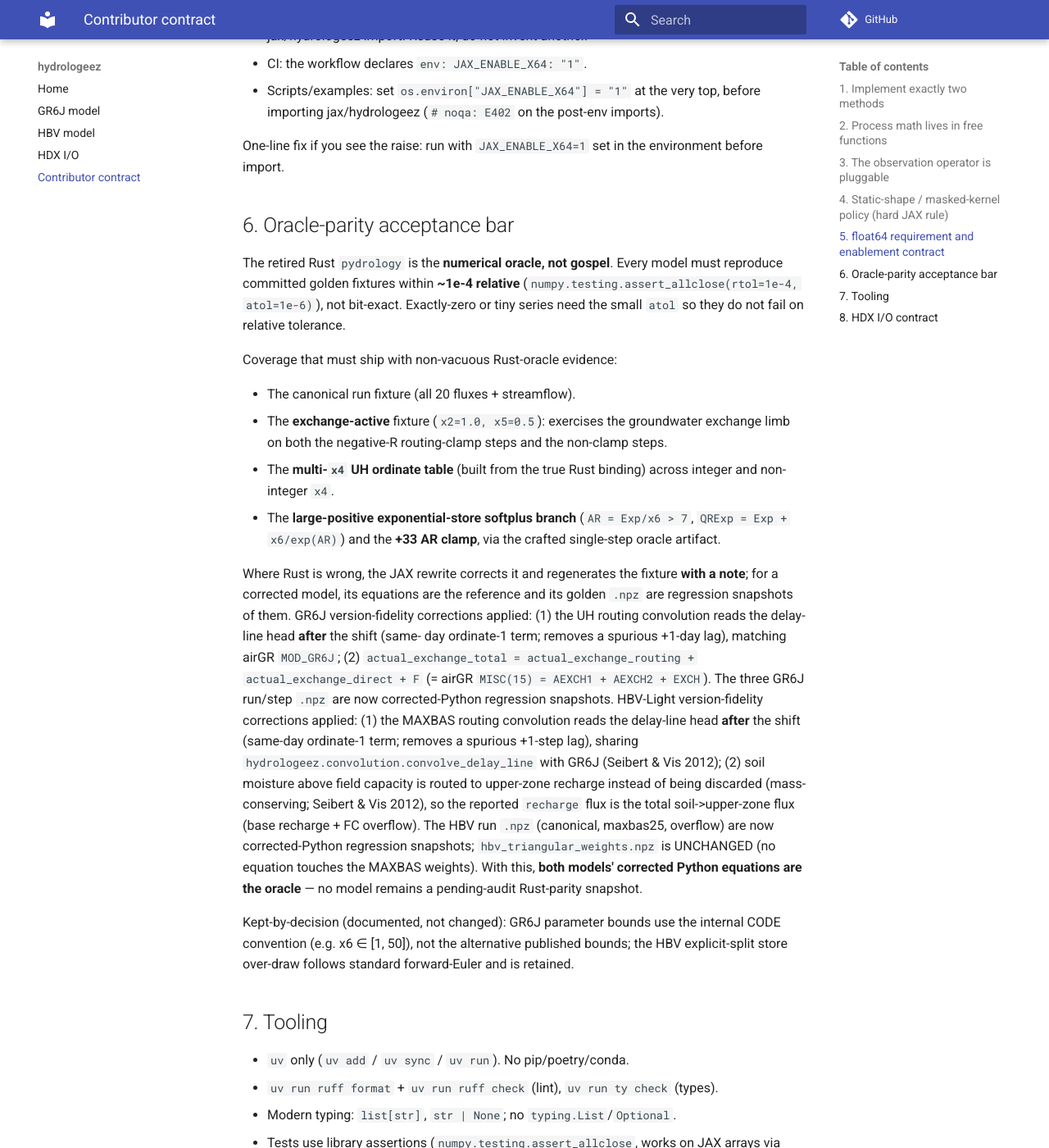
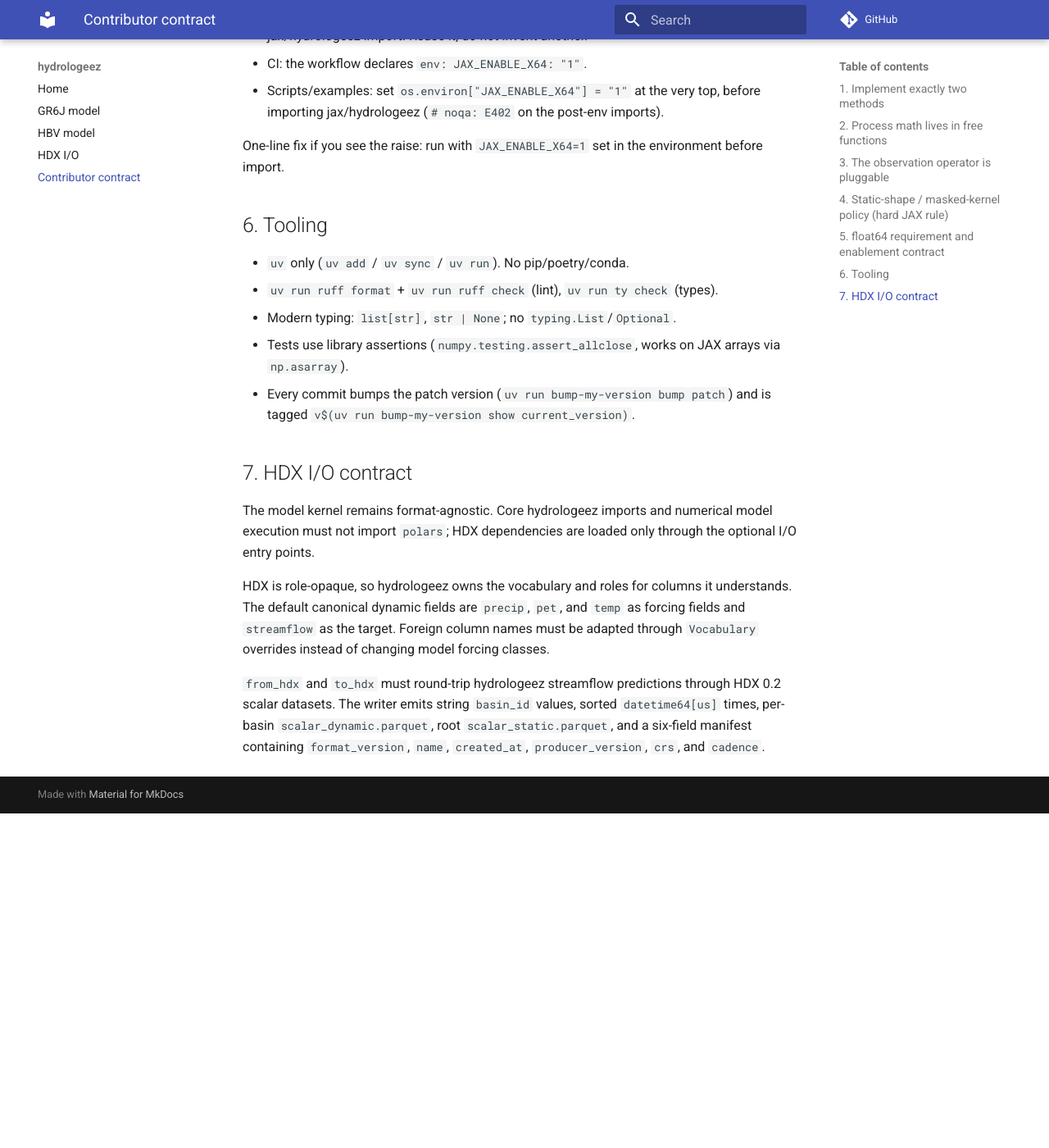
Before and after one commit to CooperBigFoot/hydrologeez, an MkDocs documentation site: the page built from docs/contracts.md, in a window 1280 px wide and 1400 px high, scrolled down 1653 px. Shown: the whole window at 82% size. Built offline with MkDocs 1.6.1 and Material for MkDocs 9.7.7, drawn with Linux system fonts in a browser that asks for light colours; comment, search, counter and statistics services are not loaded; after the commit the page ends 2645 px from its top, so only the background shows below that.

Commit message:
docs(contracts): remove oracle-parity acceptance bar and renumber sections (#36)

```diff
--- a/docs/contracts.md
+++ b/docs/contracts.md
@@ -66,48 +66,7 @@ float64 is required process-wide (long store accumulation + metric stability).
 One-line fix if you see the raise: run with `JAX_ENABLE_X64=1` set in the
 environment before import.
 
-## 6. Oracle-parity acceptance bar
-
-The retired Rust `pydrology` is the **numerical oracle, not gospel**. Every model
-must reproduce committed golden fixtures within **~1e-4 relative**
-(`numpy.testing.assert_allclose(rtol=1e-4, atol=1e-6)`), not bit-exact. Exactly-zero
-or tiny series need the small `atol` so they do not fail on relative tolerance.
-
-Coverage that must ship with non-vacuous Rust-oracle evidence:
-
-- The canonical run fixture (all 20 fluxes + streamflow).
-- The **exchange-active** fixture (`x2=1.0, x5=0.5`): exercises the groundwater
-  exchange limb on both the negative-R routing-clamp steps and the non-clamp steps.
-- The **multi-`x4` UH ordinate table** (built from the true Rust binding) across
-  integer and non-integer `x4`.
-- The **large-positive exponential-store softplus branch** (`AR = Exp/x6 > 7`,
-  `QRExp = Exp + x6/exp(AR)`) and the **+33 AR clamp**, via the crafted single-step
-  oracle artifact.
-
-Where Rust is wrong, the JAX rewrite corrects it and regenerates the fixture **with
-a note**; for a corrected model, its equations are the reference and its golden
-`.npz` are regression snapshots of them. GR6J version-fidelity corrections applied:
-(1) the UH routing convolution reads the delay-line head **after** the shift (same-
-day ordinate-1 term; removes a spurious +1-day lag), matching airGR `MOD_GR6J`;
-(2) `actual_exchange_total = actual_exchange_routing + actual_exchange_direct + F`
-(= airGR `MISC(15) = AEXCH1 + AEXCH2 + EXCH`). The three GR6J run/step `.npz` are
-now corrected-Python regression snapshots. HBV-Light version-fidelity corrections
-applied: (1) the MAXBAS routing convolution reads the delay-line head **after** the
-shift (same-day ordinate-1 term; removes a spurious +1-step lag), sharing
-`hydrologeez.convolution.convolve_delay_line` with GR6J (Seibert & Vis 2012);
-(2) soil moisture above field capacity is routed to upper-zone recharge instead of
-being discarded (mass-conserving; Seibert & Vis 2012), so the reported `recharge`
-flux is the total soil->upper-zone flux (base recharge + FC overflow). The HBV run
-`.npz` (canonical, maxbas25, overflow) are now corrected-Python regression
-snapshots; `hbv_triangular_weights.npz` is UNCHANGED (no equation touches the
-MAXBAS weights). With this, **both models' corrected Python equations are the
-oracle** — no model remains a pending-audit Rust-parity snapshot.
-
-Kept-by-decision (documented, not changed): GR6J parameter bounds use the internal
-CODE convention (e.g. x6 ∈ [1, 50]), not the alternative published bounds; the HBV
-explicit-split store over-draw follows standard forward-Euler and is retained.
-
-## 7. Tooling
+## 6. Tooling
 
 - `uv` only (`uv add` / `uv sync` / `uv run`). No pip/poetry/conda.
 - `uv run ruff format` + `uv run ruff check` (lint), `uv run ty check` (types).
@@ -117,7 +76,7 @@ explicit-split store over-draw follows standard forward-Euler and is retained.
 - Every commit bumps the patch version (`uv run bump-my-version bump patch`) and is
   tagged `v$(uv run bump-my-version show current_version)`.
 
-## 8. HDX I/O contract
+## 7. HDX I/O contract
 
 The model kernel remains format-agnostic. Core hydrologeez imports and numerical
 model execution must not import `polars`; HDX dependencies are loaded only through
```
